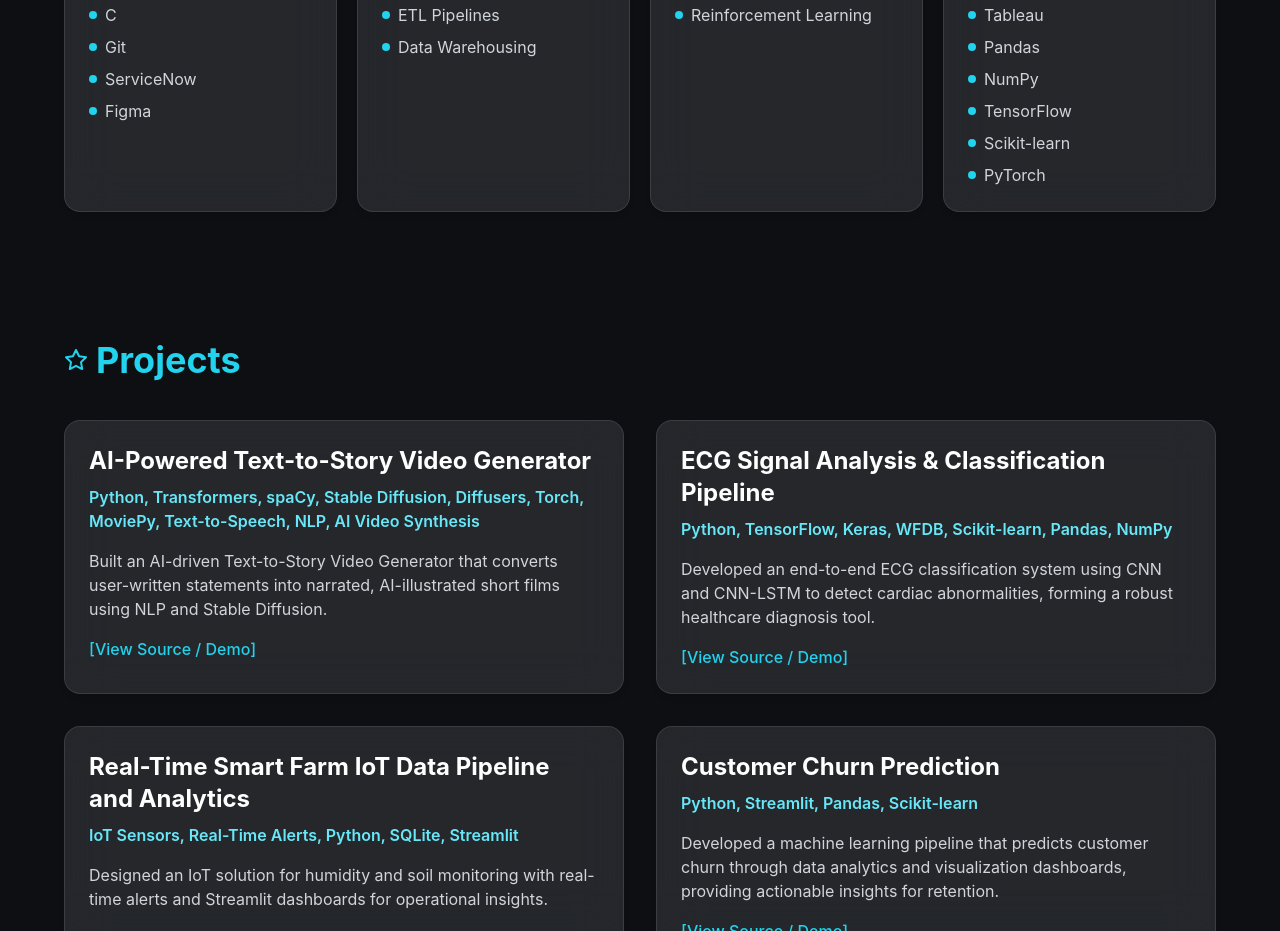
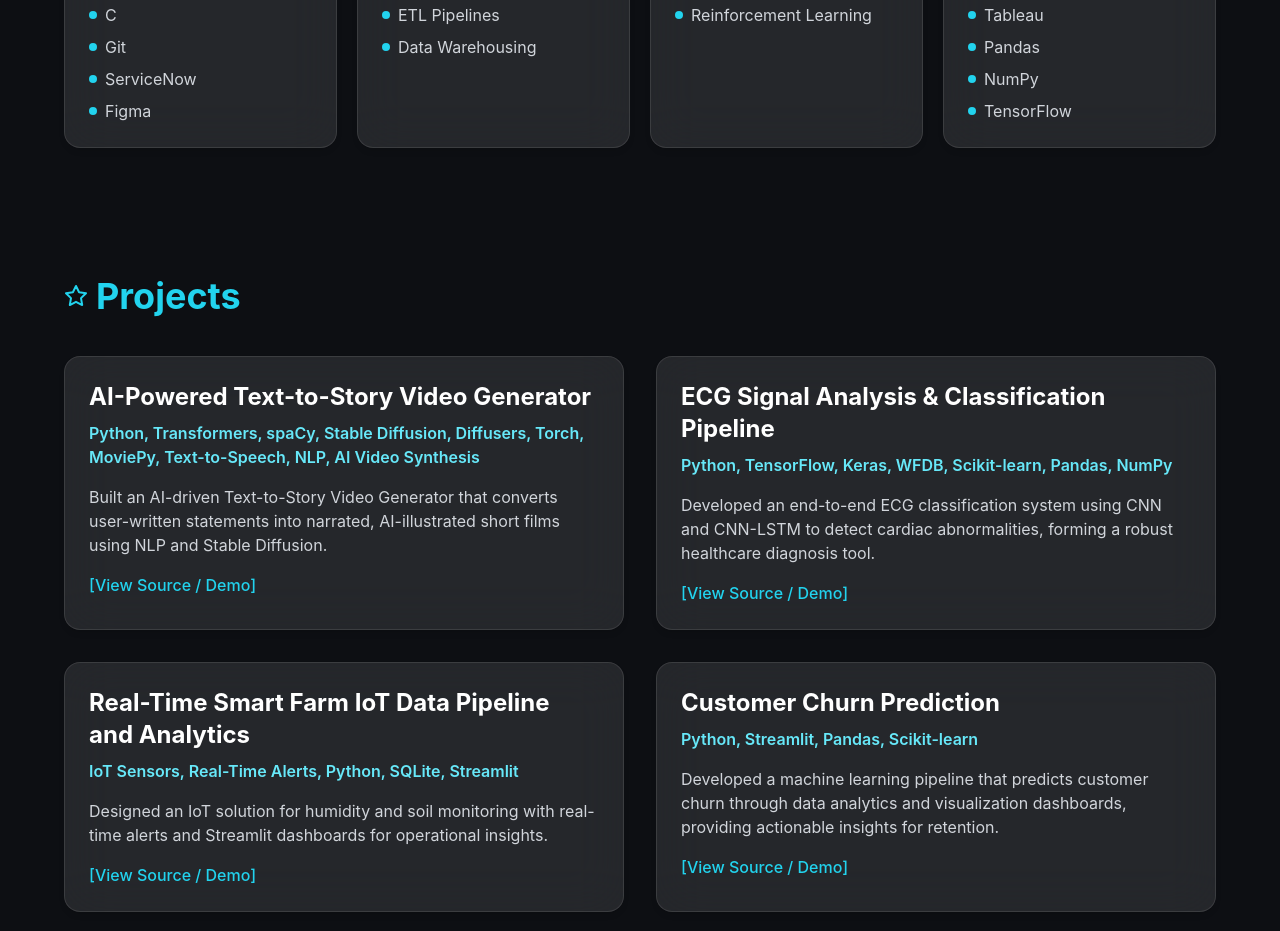
Before and after one commit to Rakshithbodakuntla/My_portfolio, a React (Vite) app: page / in a window 1280 px wide. Shown: the part 1600-2531 px from the top of the page. Built offline with nearby package versions, Linux system fonts and the light colour scheme.

Commit message:
Update App.jsx

```diff
--- a/src/App.jsx
+++ b/src/App.jsx
@@ -93,7 +93,7 @@ useEffect(() => {
     'Programming & Tools': ["Python", "SQL", "C", "Git","ServiceNow", "Figma" ],
     'DataEngineering': ["Snowflake", "Azure Data Factory", "ETL Pipelines", "Data Warehousing"],
     'AI & MachineLearning': ["LLMs", "Deep Learning", "Reinforcement Learning"],
-    'DataTools':["Power BI", "Streamlit", "Tableau", "Pandas", "NumPy", "TensorFlow", "Scikit-learn", "PyTorch"],
+    'DataTools':["Power BI", "Streamlit", "Tableau", "Pandas", "NumPy", "TensorFlow"],
   };
 
   const experience = [
```
